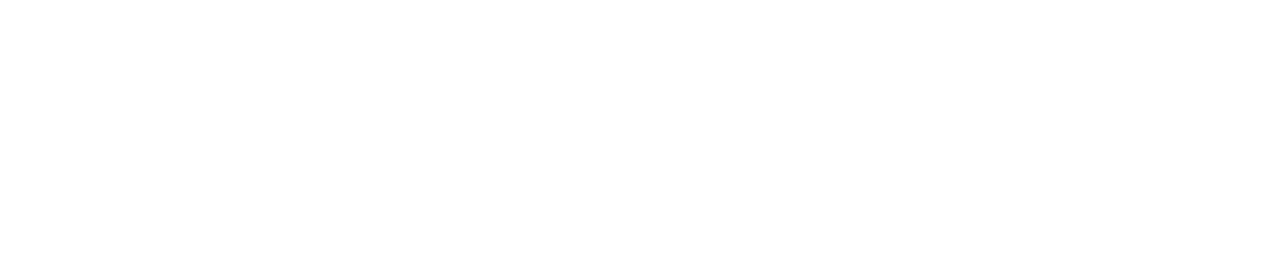
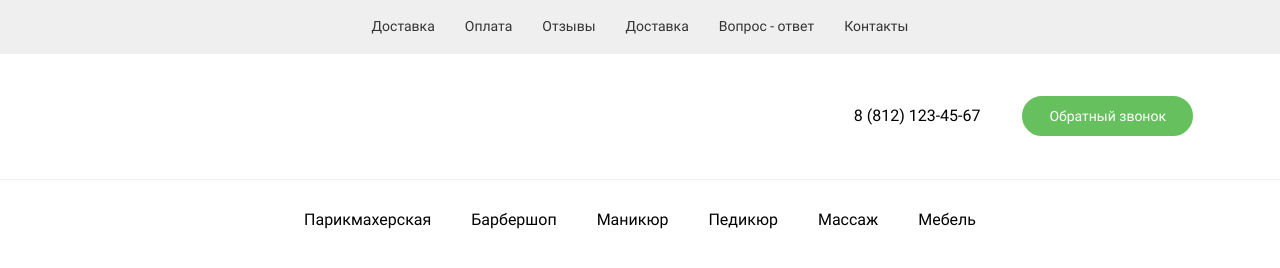
Before and after one commit to valeriapvv/beauty, a website: page source/index.html in a window 1280 px wide. Drawn offline with nearby package versions, Linux system fonts and the light colour scheme; files that its build step writes are made by us from their sources.

Commit message:
Добавляет верстку шапки

```diff
--- a/gulpfile.js
+++ b/gulpfile.js
@@ -116,7 +116,7 @@ const sprite = () => {
       inlineSvg: true,
     }))
     .pipe(rename('sprite.svg'))
-    .pipe(gulp.dest('build/img/vector'))
+    .pipe(gulp.dest('build/img'))
 }
 
 // Copy files
@@ -194,7 +194,7 @@ export default gulp.series(
     html,
     styles,
     // scripts,
-    // sprite,
+    sprite,
   ),
   gulp.series(
     server,
--- a/source/index.html
+++ b/source/index.html
@@ -10,7 +10,66 @@
   <link rel="stylesheet" href="css/style.min.css">
 </head>
 <body class="page__body">
-  <header class="header"></header>
+  <header class="header">
+    <div class="secondary-navigation">
+      <ul class="secondary-navigation__list centralizer">
+        <li class="secondary-navigation__item">
+          <a class="secondary-navigation__link" href="#">Доставка</a>
+        </li>
+        <li class="secondary-navigation__item">
+          <a class="secondary-navigation__link" href="#">Оплата</a>
+        </li>
+        <li class="secondary-navigation__item">
+          <a class="secondary-navigation__link" href="#">Отзывы</a>
+        </li>
+        <li class="secondary-navigation__item">
+          <a class="secondary-navigation__link" href="#">Доставка</a>
+        </li>
+        <li class="secondary-navigation__item">
+          <a class="secondary-navigation__link" href="#">Вопрос - ответ</a>
+        </li>
+        <li class="secondary-navigation__item">
+          <a class="secondary-navigation__link" href="#">Контакты</a>
+        </li>
+      </ul>
+    </div>
+
+    <div class="header__row centralizer">
+      <a class="header__logo" href="#">
+        <svg width="258" height="80">
+          <use href="img/sprite.svg#logo" />
+        </svg>
+      </a>
+
+      <div class="header__call-back call-back">
+        <a class="call-back__number" href="tel:88121234567">8 (812) 123-45-67</a>
+        <a class="button button--secondary" href="#" >Обратный звонок</a>
+      </div>
+    </div>
+
+    <nav class="header__navigation navigation">
+      <ul class="navigation__list centralizer">
+        <li class="navigation__item">
+          <a class="navigation__link" href="#">Парикмахерская</a>
+        </li>
+        <li class="navigation__item">
+          <a class="navigation__link" href="#">Барбершоп</a>
+        </li>
+        <li class="navigation__item">
+          <a class="navigation__link" href="#">Маникюр</a>
+        </li>
+        <li class="navigation__item">
+          <a class="navigation__link" href="#">Педикюр</a>
+        </li>
+        <li class="navigation__item">
+          <a class="navigation__link" href="#">Массаж</a>
+        </li>
+        <li class="navigation__item">
+          <a class="navigation__link" href="#">Мебель</a>
+        </li>
+      </ul>
+    </nav>
+  </header>
   <main class="page__main">
     <h1 class="visually-hidden">Парикмахерские кресла от &#171;Beauty&#187;</h1>
   </main>
--- /dev/null
+++ b/source/sass/components/button.scss
@@ -0,0 +1,44 @@
+@use "../variables" as var;
+
+$-text-color-default: #000000;
+$-text-color-secondary: #ffffff;
+
+.button {
+  display: inline-block;
+  max-width: 300px;
+  margin: 0;
+  padding: 10px 27px;
+
+  color: $-text-color-default;
+  text-align: center;
+  word-wrap: break-word;
+
+  border-radius: 40px;
+  border: 2px solid var.$color-basic-accent;
+  background-color: transparent;
+
+  transition: all 0.1s;
+  cursor: pointer;
+
+  &:hover {
+    color: rgba($-text-color-default, 0.5);
+  }
+
+  &:active {
+    color: rgba($-text-color-default, 0.7);
+  }
+
+  &--secondary {
+    color: $-text-color-secondary;
+    border-color: #ffffff;
+    background-color: var.$color-basic-accent;
+
+    &:hover {
+      color: rgba($-text-color-secondary, 0.5);
+    }
+
+    &:active {
+      color: rgba($-text-color-secondary, 0.7);
+    }
+  }
+}
--- /dev/null
+++ b/source/sass/components/call-back.scss
@@ -0,0 +1,16 @@
+@use "../mixins";
+
+.call-back {
+  display: flex;
+  align-items: center;
+}
+
+.call-back__number {
+  margin-right: 40px;
+
+  font-size: 16px;
+  line-height: 1.25;
+  color: inherit;
+
+  @include mixins.interactive-text;
+}
--- /dev/null
+++ b/source/sass/components/centralizer.scss
@@ -0,0 +1,9 @@
+@use "../variables" as var;
+@use "../mixins";
+
+.centralizer {
+  width: var.$desktop-width;
+  max-width: 100%;
+
+  @include mixins.centralizer;
+}
--- /dev/null
+++ b/source/sass/components/header.scss
@@ -0,0 +1,9 @@
+.header__row {
+  display: flex;
+  flex-wrap: wrap;
+  justify-content: space-between;
+  align-items: center;
+
+  padding-top: 20px;
+  padding-bottom: 20px;
+}
--- /dev/null
+++ b/source/sass/components/navigation.scss
@@ -0,0 +1,29 @@
+@use "../variables" as var;
+@use "../mixins";
+
+.navigation {
+  font-size: 16px;
+  line-height: 1.25;
+
+  border-top: 1px solid var.$color-basic-gray;
+}
+
+.navigation__list {
+  display: flex;
+  flex-wrap: wrap;
+  justify-content: center;
+  align-items: center;
+
+  list-style-type: none;
+}
+
+.navigation__link {
+  display: block;
+  padding: 30px 20px;
+  max-width: 190px;
+
+  color: inherit;
+  word-wrap: break-word;
+
+  @include mixins.interactive-text;
+}
--- a/source/sass/components/page.scss
+++ b/source/sass/components/page.scss
@@ -9,7 +9,6 @@
 .page__body {
   display: flex;
   flex-direction: column;
-  width: var.$desktop-width;
   min-height: 100%;
   margin: 0 auto;
 }
--- /dev/null
+++ b/source/sass/components/secondary-navigation.scss
@@ -0,0 +1,28 @@
+@use "../variables" as var;
+@use "../mixins";
+
+.secondary-navigation {
+  line-height: 1.42;
+  color: var.$color-basic-dark;
+  background-color: var.$color-basic-gray;
+}
+
+.secondary-navigation__list {
+  display: flex;
+  flex-wrap: wrap;
+  justify-content: center;
+  align-items: center;
+
+  list-style-type: none;
+}
+
+.secondary-navigation__link {
+  display: block;
+  padding: 17px 15px;
+  max-width: 170px;
+
+  color: inherit;
+  word-wrap: break-word;
+
+  @include mixins.interactive-text;
+}
--- a/source/sass/mixins.scss
+++ b/source/sass/mixins.scss
@@ -1,4 +1,4 @@
-@use "variables.scss" as var;
+@use "variables" as var;
 
 @mixin list-style-reset {
   margin: 0;
@@ -15,3 +15,21 @@
   font-size: $font-size;
   line-height: $line-height;
 }
+
+@mixin centralizer {
+  margin: 0 auto;
+  padding-left: var.$base-horizontal-padding;
+  padding-right: var.$base-horizontal-padding;
+}
+
+@mixin interactive-text {
+  transition: opacity 0.1s;
+
+  &:hover {
+    opacity: 0.5;
+  }
+
+  &:active {
+    opacity: 0.7;
+  }
+}
--- a/source/sass/variables.scss
+++ b/source/sass/variables.scss
@@ -5,3 +5,11 @@ $line-height-default: 1.43;
 
 // viewports
 $desktop-width: 1200px;
+
+// colors
+$color-basic-gray: #efefef;
+$color-basic-accent: #66c05d;
+$color-basic-dark: #333333;
+
+// sizes
+$base-horizontal-padding: 45px;
```
Also changed, not shown: source/sass/style.scss (+12 -5 lines), source/img/icons/logo.svg (added).
